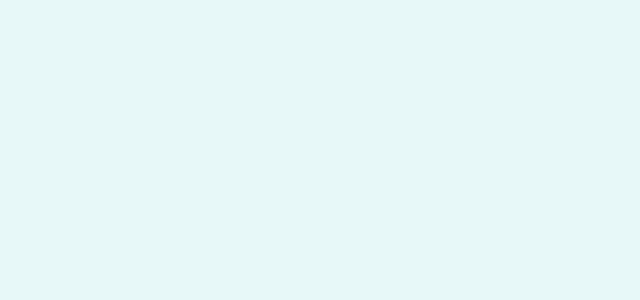
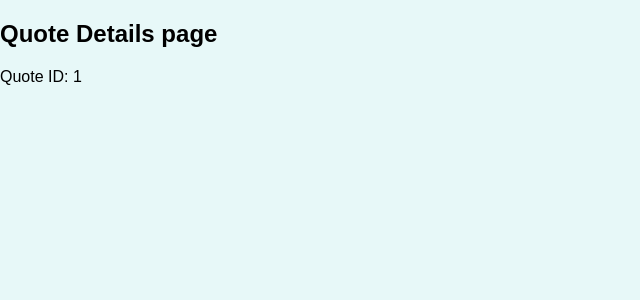
Before and after one commit to Crisnzx/cursoreact-greatquotes, a React (Create React App) app: page /quotes/1 in a window 1280 px wide. Shown: the top 300 px of the page, without its empty margins (0-640 px from the left). Built offline with nearby package versions, Linux system fonts and the light colour scheme.

Commit message:
React Router structure

```diff
--- a/src/App.js
+++ b/src/App.js
@@ -1,7 +1,25 @@
+import { Redirect, Route, Switch } from 'react-router-dom';
+import AllQuotes from './pages/AllQuotes';
+import QuoteDetails from './pages/QuoteDetails';
+import NewQuote from './pages/NewQuote';
+
 function App() {
   return (
     <div>
-
+      <Switch>
+        <Route exact path="/">
+          <Redirect to="/quotes" />
+        </Route>
+        <Route exact path="/quotes">
+          <AllQuotes />
+        </Route>
+        <Route path="/quotes/new">
+          <NewQuote />
+        </Route>
+        <Route path="/quotes/:id">
+          <QuoteDetails />
+        </Route>
+      </Switch>
     </div>
   );
 }
--- a/src/index.js
+++ b/src/index.js
@@ -1,6 +1,12 @@
 import ReactDOM from 'react-dom';
+import { BrowserRouter } from 'react-router-dom';
 
 import './index.css';
 import App from './App';
 
-ReactDOM.render(<App />, document.getElementById('root'));
+ReactDOM.render(
+  <BrowserRouter>
+    <App />
+  </BrowserRouter>,
+  document.getElementById('root')
+);
--- /dev/null
+++ b/src/pages/AllQuotes.js
@@ -0,0 +1,3 @@
+export default function AllQuotes() {
+  return <h2>All Quotes page</h2>;
+}
--- /dev/null
+++ b/src/pages/NewQuote.js
@@ -0,0 +1,3 @@
+export default function NewQuote() {
+  return <h2>New Quote page</h2>;
+}
--- /dev/null
+++ b/src/pages/QuoteDetails.js
@@ -0,0 +1,18 @@
+import { Route, useParams } from 'react-router';
+import Comments from '../components/comments/Comments';
+
+export default function QuoteDetails() {
+  const params = useParams();
+  const quoteID = params.id;
+  console.log(quoteID);
+
+  return (
+    <section>
+      <h2>Quote Details page</h2>
+      <p>Quote ID: {quoteID}</p>
+      <Route path={`/quotes/${quoteID}/comments`}>
+        <Comments />
+      </Route>
+    </section>
+  );
+}
```
